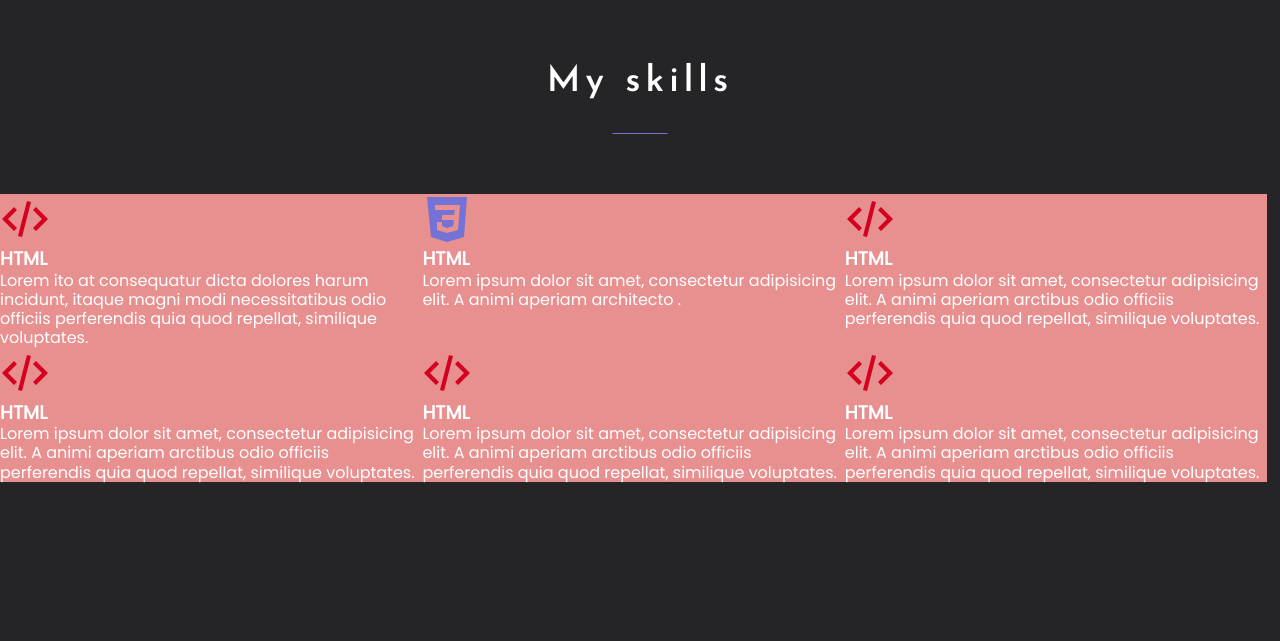
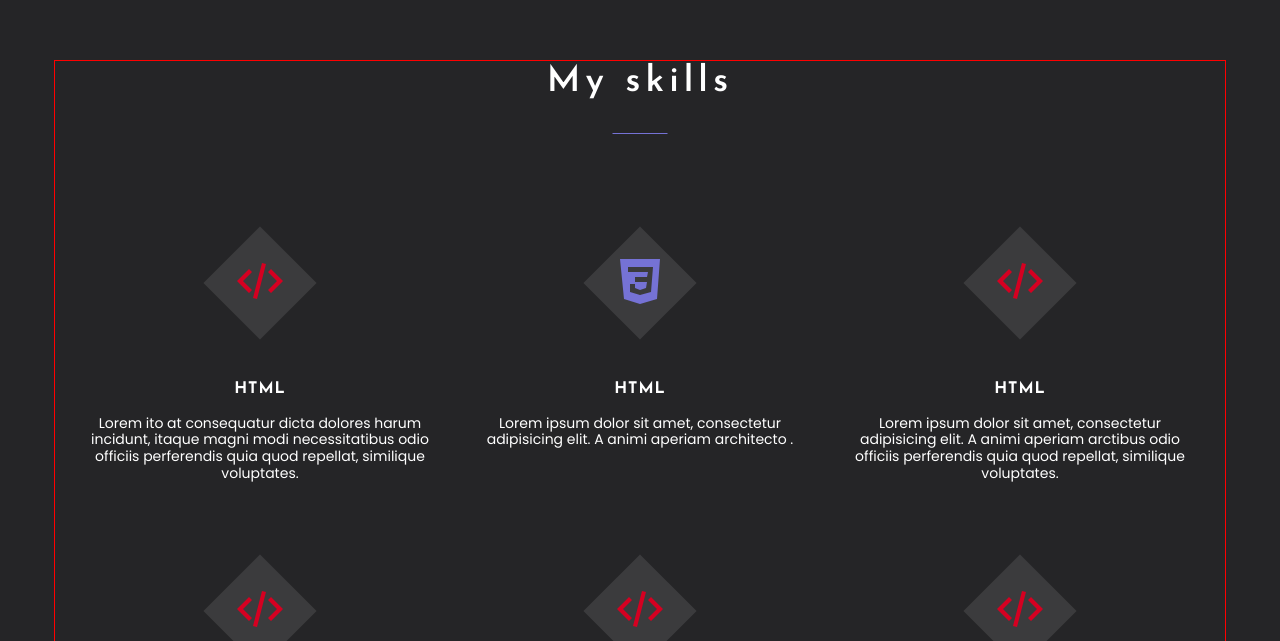
Before and after one commit to Yelkira/StyledPortfolio, a React app: page / in a window 1280 px wide. Shown: the part 839-1480 px from the top of the page. Built offline with nearby package versions, Linux system fonts and the light colour scheme.

Commit message:
styling Skills and Skill

```diff
--- a/src/layout/sections/skills/Skills.tsx
+++ b/src/layout/sections/skills/Skills.tsx
@@ -2,6 +2,7 @@
 import styled from "styled-components";
 import {CssIcon} from "../../../assets/icons/IconCSS";
 import {HtmlIcon} from "../../../assets/icons/IconHtml";
+import {Container} from "../../../components/Container";
 import {FlexContainer} from "../../../components/FlexContainer";
 import {SectionTitle} from "../../../components/SectionTitle";
 import {Skill} from "./skill/Skill";
@@ -9,6 +10,7 @@
 export const Skills = () => {
     return (
         <StyledSkills>
+            <Container>
                 <SectionTitle>
                     My skills
                 </SectionTitle>
@@ -36,12 +38,11 @@
                            text={"Lorem ipsum dolor sit amet, consectetur adipisicing elit. A animi aperiam arctibus odio officiis perferendis quia quod repellat, similique voluptates."}
                     />
                 </FlexContainer>
+            </Container>
         </StyledSkills>
     );
 };
 
 const StyledSkills = styled.section`
   background-color: #ffe5e4;
-  min-height: 100vh;
-
 `
--- a/src/layout/sections/skills/skill/Skill.tsx
+++ b/src/layout/sections/skills/skill/Skill.tsx
@@ -1,26 +1,66 @@
 import React, {ReactNode} from 'react';
 import styled from "styled-components";
+import {FlexContainer} from "../../../../components/FlexContainer";
+import {theme} from "../../../../styles/Theme";
 
 type SkillPropsType = {
     Icon: ReactNode
-    title:string
-    text:string
+    title: string
+    text: string
 }
 
 
 export const Skill = ({Icon, title, text}: SkillPropsType) => {
     return (
         <StyledSkill>
-            {Icon}
-            <SkillTitle>{title}</SkillTitle>
-            <SkillText>{text}</SkillText>
+            <FlexContainer direction={'column'} align={'center'}>
+                <IconWrapper>
+                    {Icon}
+                </IconWrapper>
+                <SkillTitle>{title}</SkillTitle>
+                <SkillText>{text}</SkillText>
+            </FlexContainer>
         </StyledSkill>
     );
 };
 
 const StyledSkill = styled.div`
-  width: 33%;
-  background-color: #e88f8f;
+  width: 380px;
+  padding: 62px 20px 40px;
 `
-const SkillTitle = styled.h3``
-const SkillText = styled.p``
+const IconWrapper = styled.div`
+  position: relative;
+  z-index: 1;
+
+  &::before {
+    content: '';
+    display: inline-block;
+    width: 80px;
+    height: 80px;
+    transform: rotate(45deg) translate(-50%, -50%);
+    background-color: rgba(255, 255, 255, 0.1);
+    left: 50%;
+    top: 50%;
+    transform-origin: top left;
+
+
+    position: absolute;
+    z-index: -1;
+  }
+
+`
+
+const SkillTitle = styled.h3`
+  margin: 70px 0 15px;
+  font-family: 'Josefin Sans', sans-serif;
+  font-weight: 700;
+  font-size: 16px;
+  letter-spacing: 1px;
+  text-transform: uppercase;
+
+`
+const SkillText = styled.p`
+  text-align: center;
+  font-weight: 400;
+  font-size: 14px;
+`
```
Lines whose indentation alone changed are shown as unchanged.
